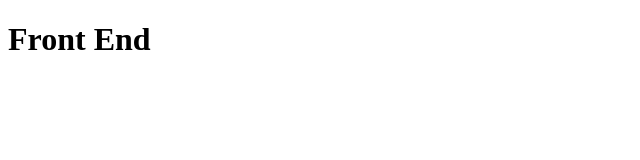
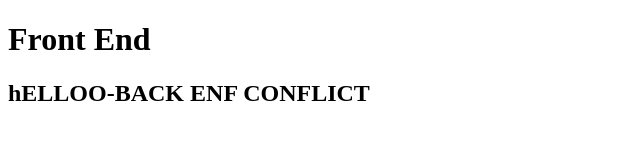
Before and after one commit to sreekanthsasi/firstRepo, a plain HTML site: page index.html in a window 1280 px wide. Shown: the whole page, without its empty margins (0-640 px from the left). Drawn offline with Linux system fonts and the light colour scheme.

Commit message:
fix : BACKENF IMP

```diff
--- a/index.html
+++ b/index.html
@@ -7,5 +7,6 @@
 </head>
 <body>
   <h1>Front End</h1>
+  <H2>hELLOO-BACK ENF CONFLICT</H2>
 </body>
 </html>
```
